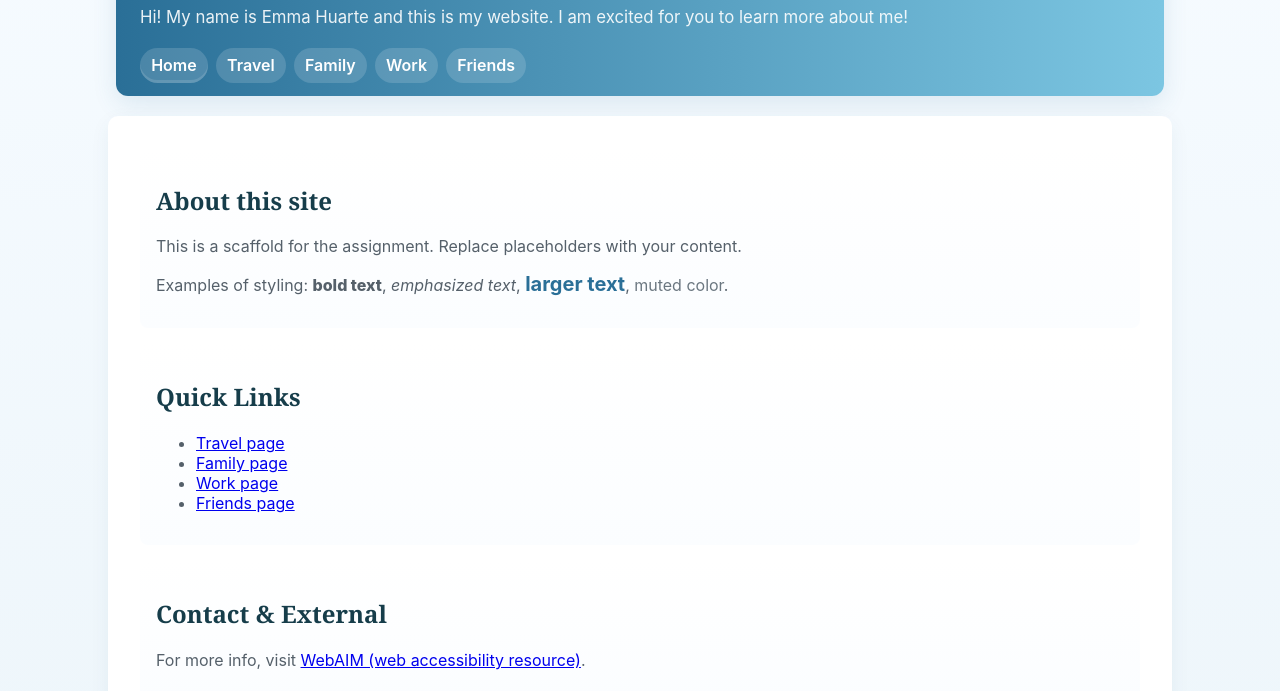
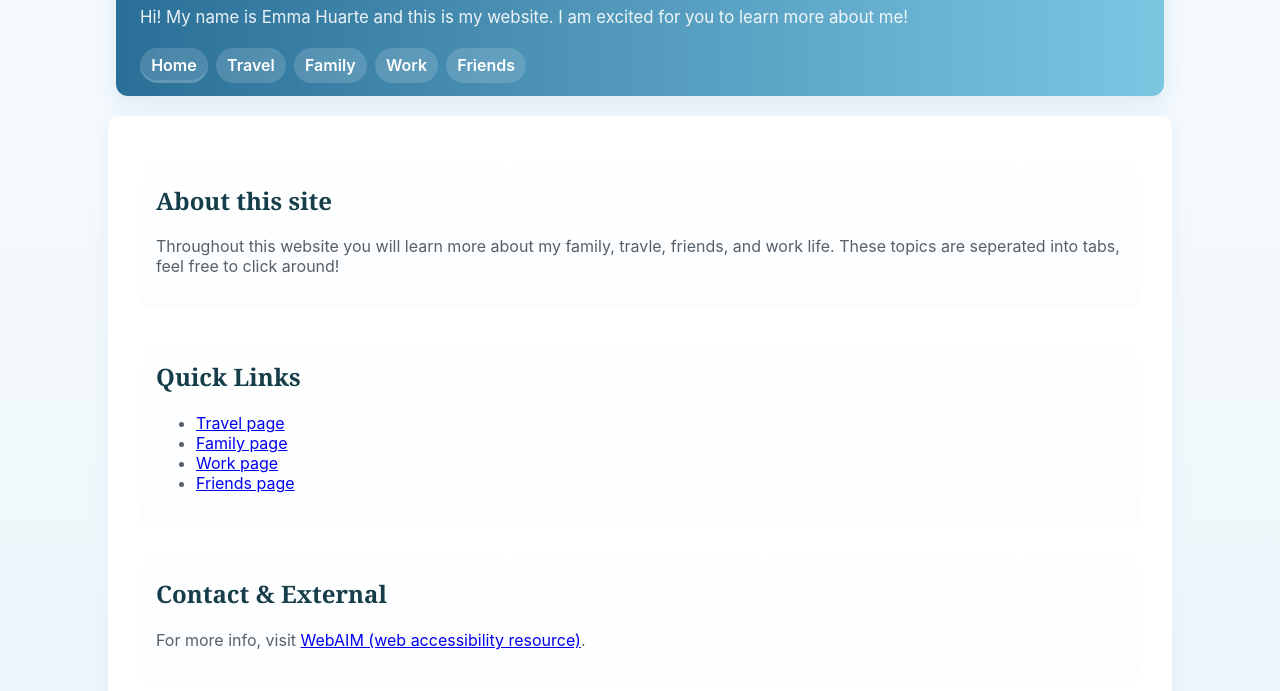
Before and after one commit to emmahuarte/LAS351_M1_Huarte.github.io, a plain HTML site: page index.html in a window 1280 px wide. Shown: the part 109-800 px from the top of the page. Drawn offline with Linux system fonts and the light colour scheme.

Commit message:
Update About section content in index.html

```diff
--- a/index.html
+++ b/index.html
@@ -25,8 +25,7 @@
   <main>
     <section>
       <h2>About this site</h2>
-      <p>This is a scaffold for the assignment. Replace placeholders with your content.</p>
-      <p>Examples of styling: <strong>bold text</strong>, <em>emphasized text</em>, <span class="large">larger text</span>, <span class="muted">muted color</span>.</p>
+      <p>Throughout this website you will learn more about my family, travle, friends, and work life. These topics are seperated into tabs, feel free to click around! </p>
     </section>
 
     <section>
```
